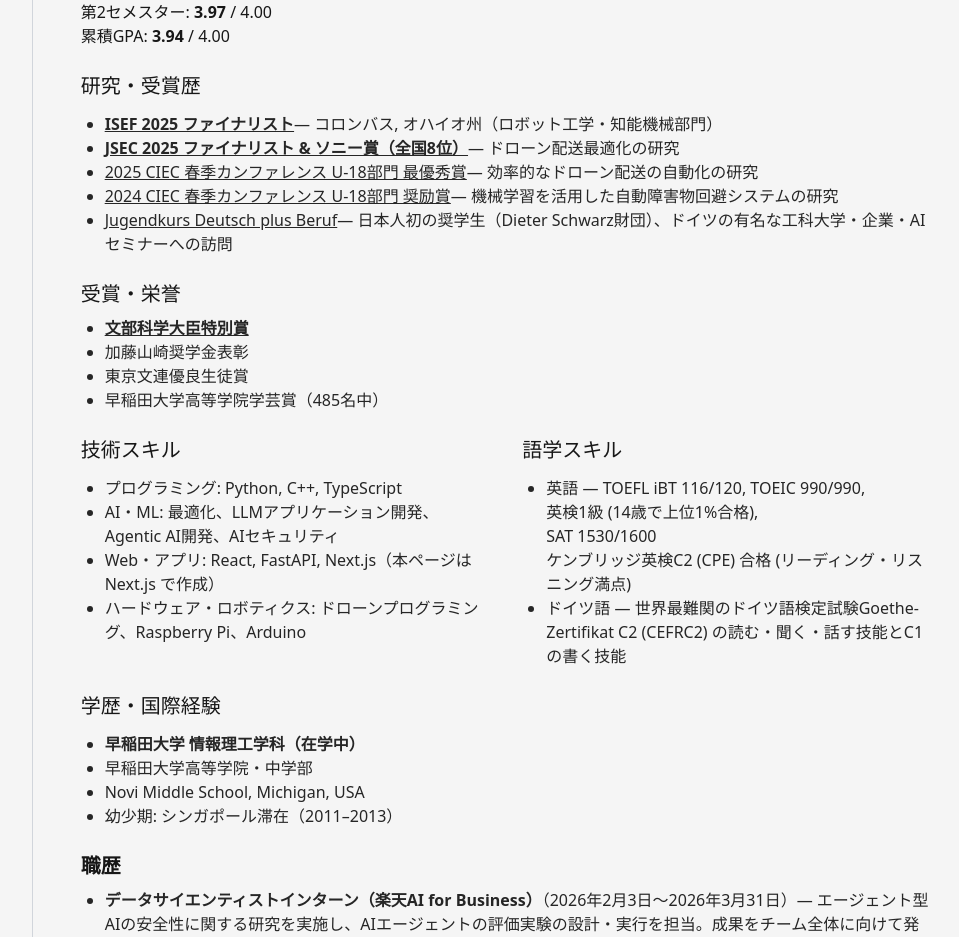
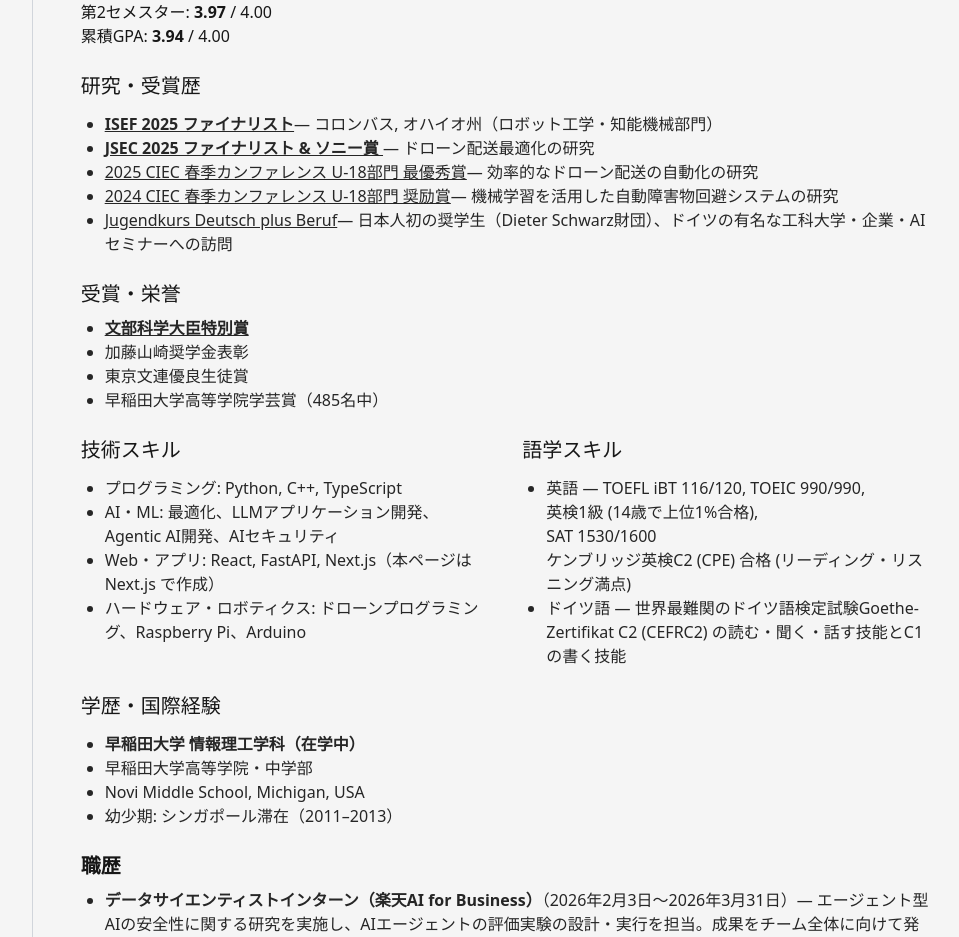
Before and after one commit to dronerd/yutokuroki-introduction-v1, a Next.js app: page /ja in a window 1280 px wide. Shown: the part 1040-1977 px from the top of the page, without its empty margins (300-1259 px from the left). Built offline with nearby package versions, Linux system fonts and the light colour scheme.

Commit message:
fix: removed 8th from Sony award for accuracy

```diff
--- a/app/ja/page.tsx
+++ b/app/ja/page.tsx
@@ -232,7 +232,7 @@
                 </li>
                 <li>
                   <a href="https://manabu.asahi.com/jsec/2024/award/index.html" target="_blank" rel="noopener noreferrer" className="underline">
-                    <strong>JSEC 2025 ファイナリスト &amp; ソニー賞（全国8位）</strong>
+                    <strong>JSEC 2025 ファイナリスト &amp; ソニー賞 </strong>
                   </a>
                   — ドローン配送最適化の研究
                 </li>
--- a/app/page.tsx
+++ b/app/page.tsx
@@ -245,7 +245,7 @@
                 </li>
                 <li>
                   <a href="https://manabu.asahi.com/jsec/2024/award/index.html" target="_blank" rel="noopener noreferrer" className="underline">
-                    <strong>JSEC 2025 Finalist &amp; Sony Award (8th nationally)</strong>
+                    <strong>JSEC 2025 Finalist &amp; Sony Award </strong>
                   </a>
                   — Research on drone delivery optimization
                 </li>
```
